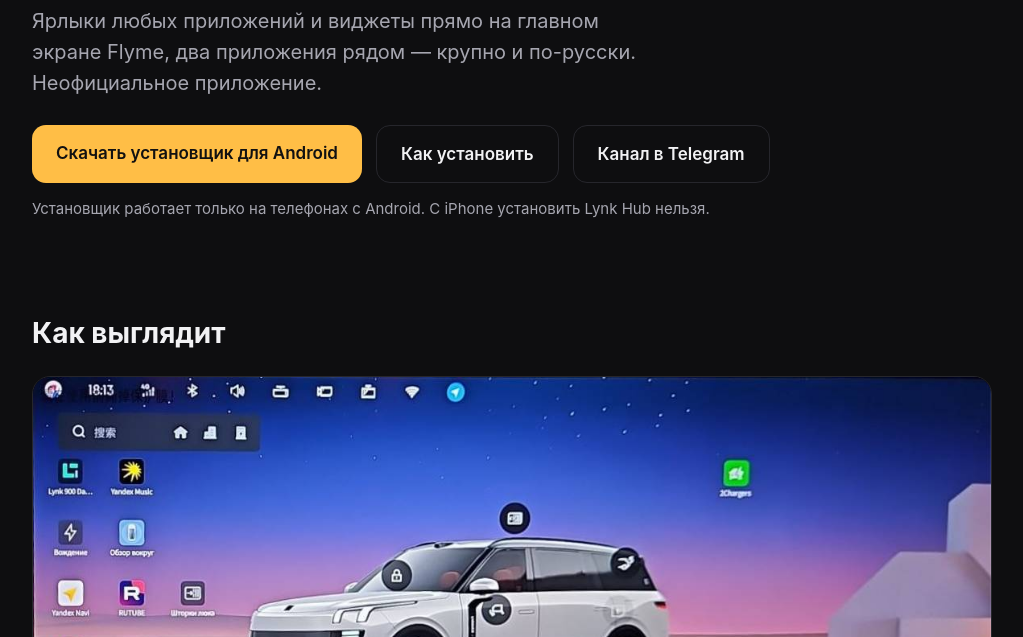
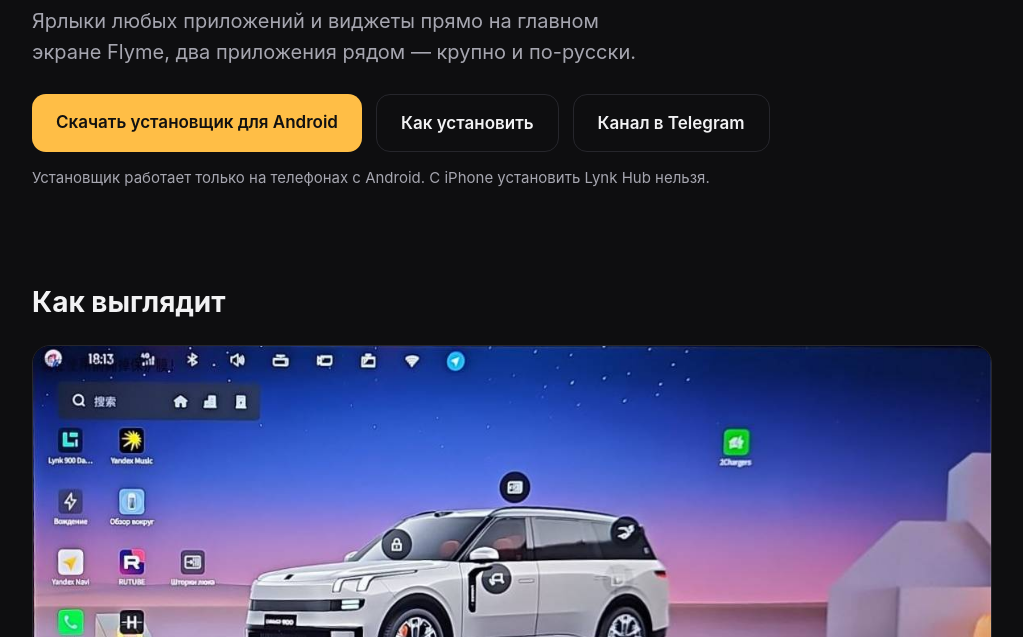
Before and after one commit to LynkhubApp/lynkhub-site, a plain HTML site: page index.html in a window 1280 px wide. Shown: the part 163-800 px from the top of the page, without its empty margins (128-1151 px from the left). Drawn offline with Linux system fonts and the light colour scheme.

Commit message:
Landing: drop «Неофициальное приложение» from the hero
Co-Authored-By: Claude Opus 5.5 <noreply@anthropic.com>

```diff
--- a/index.html
+++ b/index.html
@@ -61,7 +61,7 @@
 
   <div class="hero">
     <h1>Рабочий стол для Lynk &amp; Co 900</h1>
-    <p class="lead">Ярлыки любых приложений и виджеты прямо на главном экране Flyme, два приложения рядом — крупно и по-русски. Неофициальное приложение.</p>
+    <p class="lead">Ярлыки любых приложений и виджеты прямо на главном экране Flyme, два приложения рядом — крупно и по-русски.</p>
     <div class="cta">
       <a class="btn main" href="https://reports.lynkhub.ru:8443/dl/LynkHubInstaller.apk">Скачать установщик для Android</a>
       <a class="btn ghost" href="#install">Как установить</a>
```
